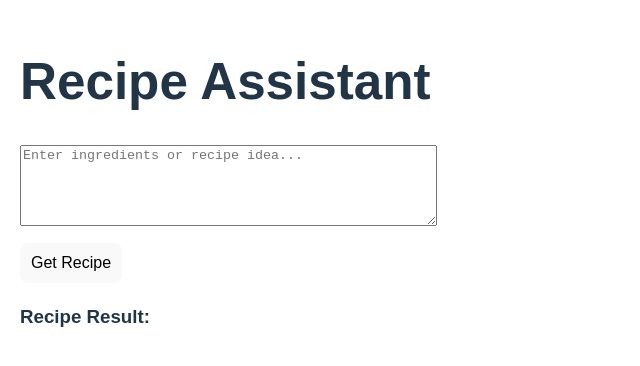
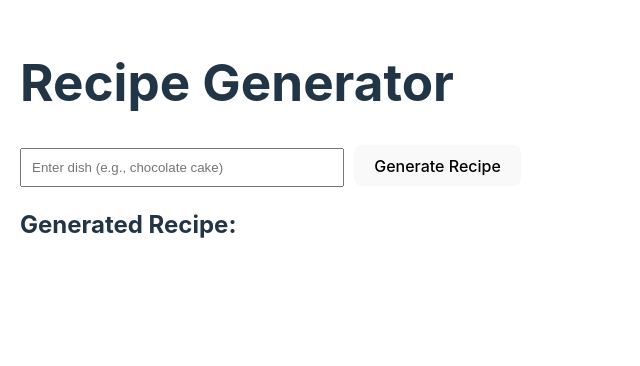
Before and after one commit to Preciousprakashan/RecipeMakingApplication, a React (Vite) app in the folder frontend/: page / in a window 1280 px wide. Shown: the top 366 px of the page, without its empty margins (0-640 px from the left). Built offline with nearby package versions, Linux system fonts and the light colour scheme.

Commit message:
first commit

```diff
--- a/frontend/src/App.jsx
+++ b/frontend/src/App.jsx
@@ -1,49 +1,90 @@
-import React, { useState } from 'react';
-import axios from 'axios';
+// import React, { useState } from 'react';
+// import axios from 'axios';
+
+// const App = () => {
+//   const [input, setInput] = useState('');
+//   const [response, setResponse] = useState('');
+
+//   const fetchRecipe = async () => {
+//         const apiUrl = 'http://localhost:5000/chat';
+
+//     const requestData = {
+//       model: "gpt-3.5-turbo", // or "gpt-3.5-turbo"
+//       messages: [
+//         { role: "system", content: "You are a recipe assistant." },
+//         { role: "user", content: input }
+//       ],
+//       max_tokens: 300,
+//       temperature: 0.7,
+//     };
+
+//     try {
+//       const res = await axios.post(apiUrl, requestData);
+
+//       setResponse(res.data.choices[0].message.content);
+//     } catch (error) {
+//       console.error('Error fetching recipe:', error);
+//       setResponse('Failed to fetch recipe. Please try again.');
+//     }
+//   };
+
+//   return (
+//     <div style={{ padding: '20px', fontFamily: 'Arial' }}>
+//       <h1>Recipe Assistant</h1>
+//       <textarea
+//         value={input}
+//         onChange={(e) => setInput(e.target.value)}
+//         placeholder="Enter ingredients or recipe idea..."
+//         rows="5"
+//         style={{ width: '100%', marginBottom: '10px' }}
+//       />
+//       <button onClick={fetchRecipe} style={{ padding: '10px', fontSize: '16px' }}>
+//         Get Recipe
+//       </button>
+//       <div style={{ marginTop: '20px' }}>
+//         <h3>Recipe Result:</h3>
+//         <p>{response}</p>
+//       </div>
+//     </div>
+//   );
+// };
+
+// export default App;
+
+import React, { useState } from "react";
+import axios from "axios";
 
 const App = () => {
-  const [input, setInput] = useState('');
-  const [response, setResponse] = useState('');
+  const [prompt, setPrompt] = useState("");
+  const [recipe, setRecipe] = useState("");
 
-  const fetchRecipe = async () => {
-        const apiUrl = 'http://localhost:5000/chat';
-
-    const requestData = {
-      model: "gpt-4", // or "gpt-3.5-turbo"
-      messages: [
-        { role: "system", content: "You are a recipe assistant." },
-        { role: "user", content: input }
-      ],
-      max_tokens: 300,
-      temperature: 0.7,
-    };
-
+  const handleGenerateRecipe = async () => {
     try {
-      const res = await axios.post(apiUrl, requestData);
-
-      setResponse(res.data.choices[0].message.content);
+      const response = await axios.post("http://localhost:5000/api/get-recipe", {
+        prompt: `Give me a recipe for ${prompt}`,
+      });
+      setRecipe(response.data); // Set the recipe from the backend response
     } catch (error) {
-      console.error('Error fetching recipe:', error);
-      setResponse('Failed to fetch recipe. Please try again.');
+      console.error("Error generating recipe:", error.message);
     }
   };
 
   return (
-    <div style={{ padding: '20px', fontFamily: 'Arial' }}>
-      <h1>Recipe Assistant</h1>
-      <textarea
-        value={input}
-        onChange={(e) => setInput(e.target.value)}
-        placeholder="Enter ingredients or recipe idea..."
-        rows="5"
-        style={{ width: '100%', marginBottom: '10px' }}
+    <div style={{ padding: "20px" }}>
+      <h1>Recipe Generator</h1>
+      <input
+        type="text"
+        placeholder="Enter dish (e.g., chocolate cake)"
+        value={prompt}
+        onChange={(e) => setPrompt(e.target.value)}
+        style={{ width: "300px", padding: "10px" }}
       />
-      <button onClick={fetchRecipe} style={{ padding: '10px', fontSize: '16px' }}>
-        Get Recipe
+      <button onClick={handleGenerateRecipe} style={{ marginLeft: "10px" }}>
+        Generate Recipe
       </button>
-      <div style={{ marginTop: '20px' }}>
-        <h3>Recipe Result:</h3>
-        <p>{response}</p>
+      <div style={{ marginTop: "20px", whiteSpace: "pre-wrap" }}>
+        <h2>Generated Recipe:</h2>
+        <p>{recipe}</p>
       </div>
     </div>
   );
```
Also changed, not shown: 2 other files (tests, documents, lock files or other folders).
